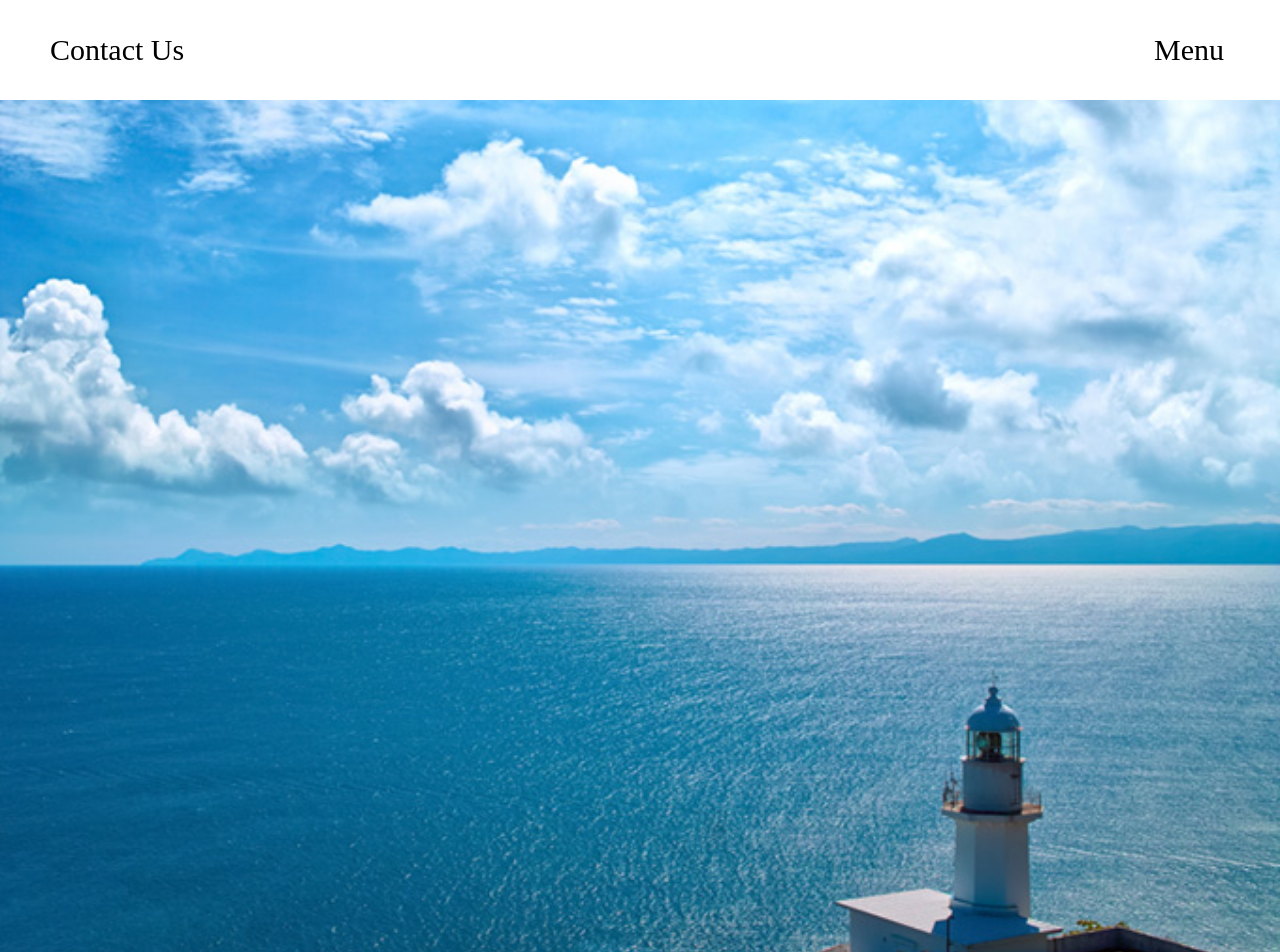
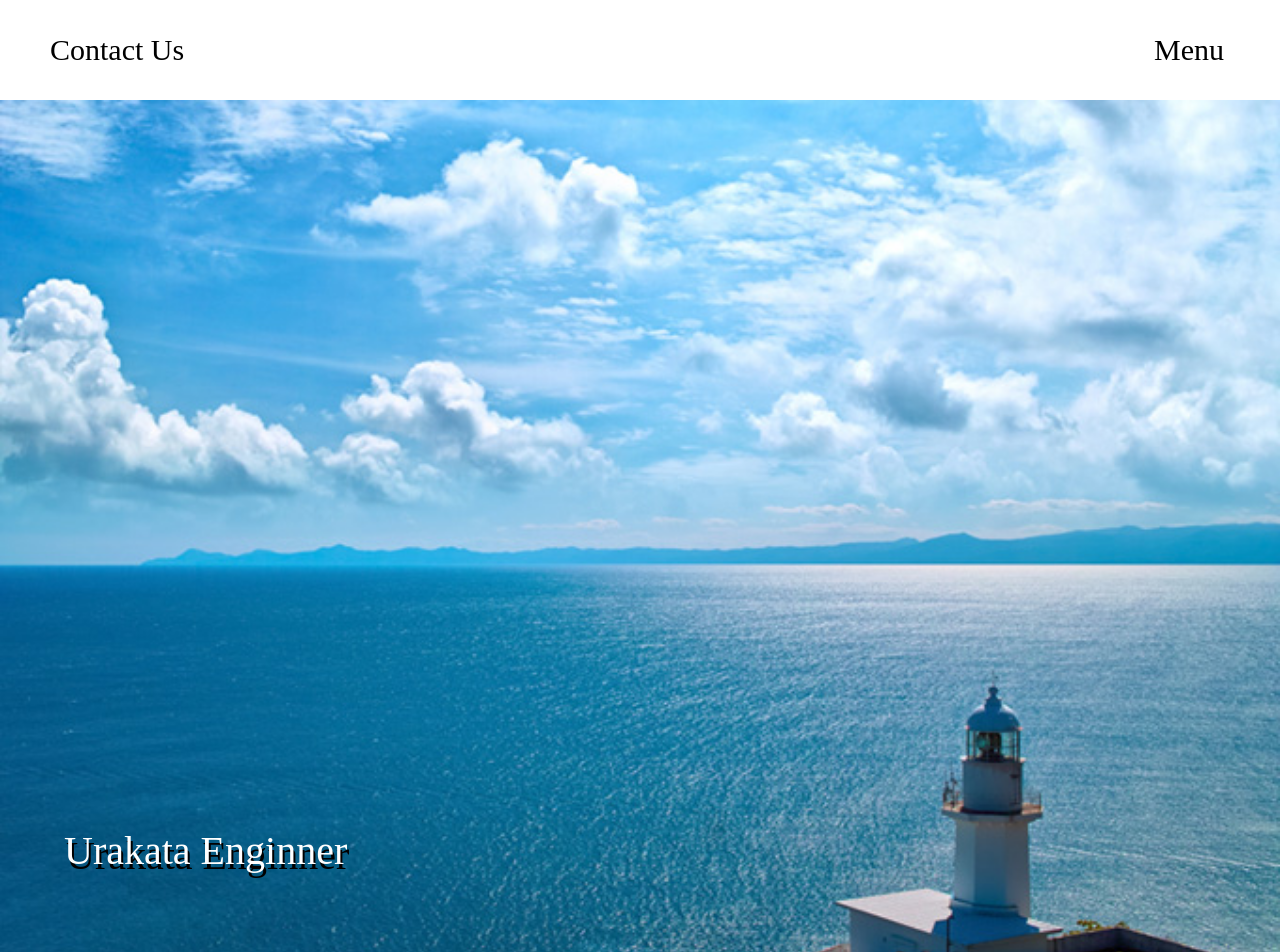
Before and after one commit to Naoki-Orimi/mysite, a React (Create React App) app: page / in a window 1280 px wide. Shown: the top 952 px of the page. Built offline with nearby package versions, Linux system fonts and the light colour scheme.

Commit message:
Top画面 画像実装

```diff
--- a/src/components/contents/Top.jsx
+++ b/src/components/contents/Top.jsx
@@ -3,16 +3,17 @@ import { motion, useMotionValue, useScroll, useTransform } from 'framer-motion';
 import './top.scss';
 
 const Top = () => {
+  const topImgRelativePath = "facet/img/sea-ocean.jpg";
 
   return (
     <div>
       {/* 上部画像部分 */}
-      <motion.div className="top-top-img">
-        <img src="facet/img/sea-ocean.jpg" alt="Ocean" style={{ width: '100%' }} />
-        <div className='top-top-img-text'>Urakata Enginner</div>
+      <motion.div className="top-img">
+        <img src={topImgRelativePath} alt="ocean" />
+        <p className='top-img-text'>Urakata Enginner</p>
       </motion.div>
       <motion.div className="top-contents">
-
+        <div>コンテンツを表示します。</div>
       </motion.div>
     </div>
   );
--- a/src/components/contents/top.scss
+++ b/src/components/contents/top.scss
@@ -1,36 +1,17 @@
-.slider {
+.top-img {
   position: relative;
-  max-width: 100%;
-  margin: auto;
-  overflow: hidden;
 }
 
-.slider-content img {
+.top-img img {
   width: 100%;
-  height: auto;
-  display: block;
 }
 
-.prev, .next {
-  cursor: pointer;
+.top-img-text {
+  font-family: '游明朝','Yu Mincho',YuMincho,'Hiragino Mincho Pro',serif;
+  font-size: 40px;
   position: absolute;
-  top: 50%;
-  width: auto;
-  padding: 16px;
-  margin-top: -22px;
+  top: 80%;
+  left: 5%;
   color: white;
-  font-weight: bold;
-  font-size: 18px;
-  transition: 0.6s ease;
-  border-radius: 0 3px 3px 0;
-  user-select: none;
+  text-shadow: black 2px 5px;
 }
-
-.next {
-  right: 0;
-  border-radius: 3px 0 0 3px;
-}
-
-.prev:hover, .next:hover {
-  background-color: rgba(0,0,0,0.8);
-}
--- a/src/components/header.scss
+++ b/src/components/header.scss
@@ -40,6 +40,7 @@
 }
 
 .header-menu-contents {
+    z-index: 1; // 画面上に来るようにする
     position: fixed;
     top: 100px;
     left: 10px;
```
Also changed, not shown: src/components/Header.jsx (indentation only).
